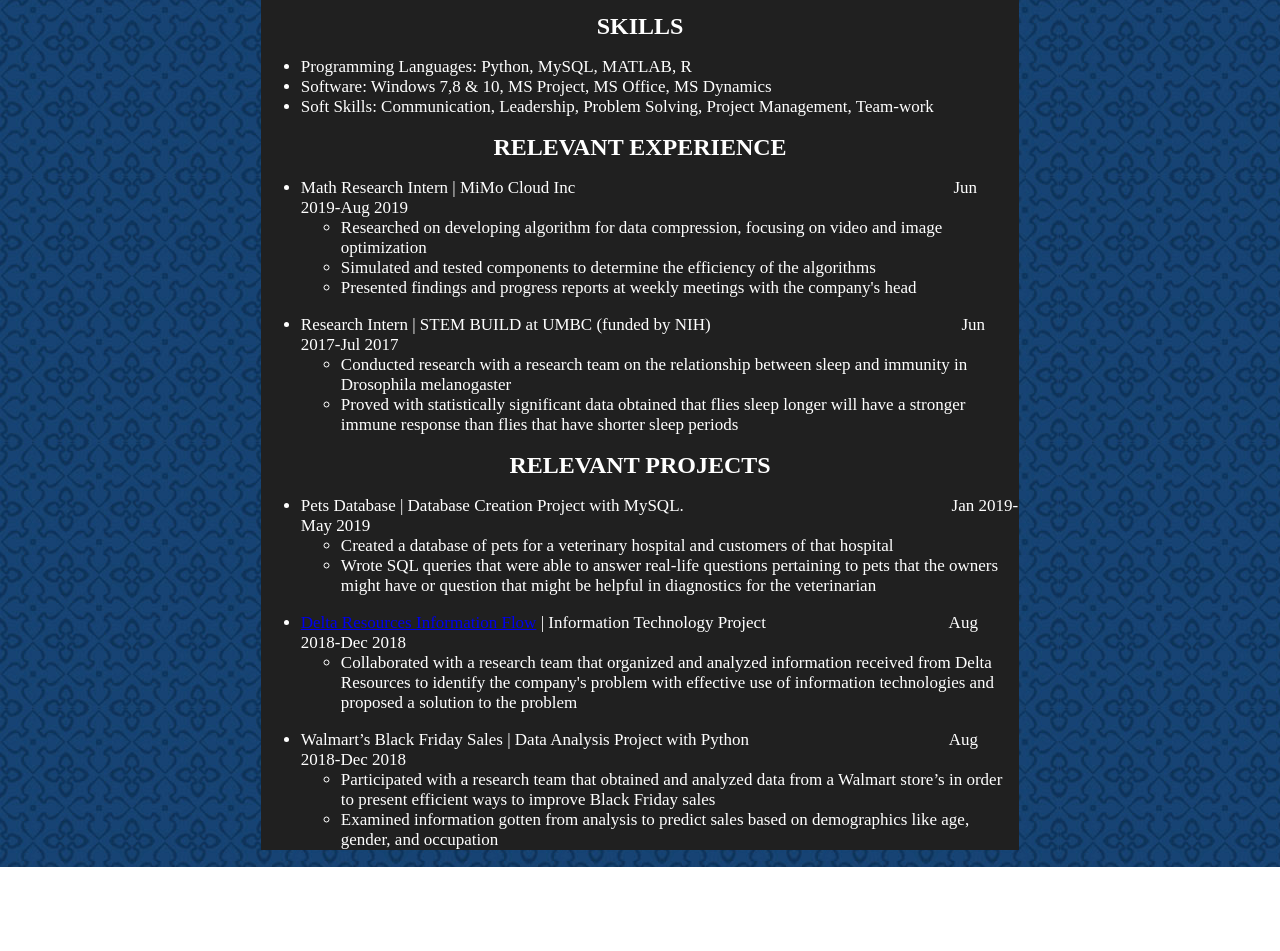
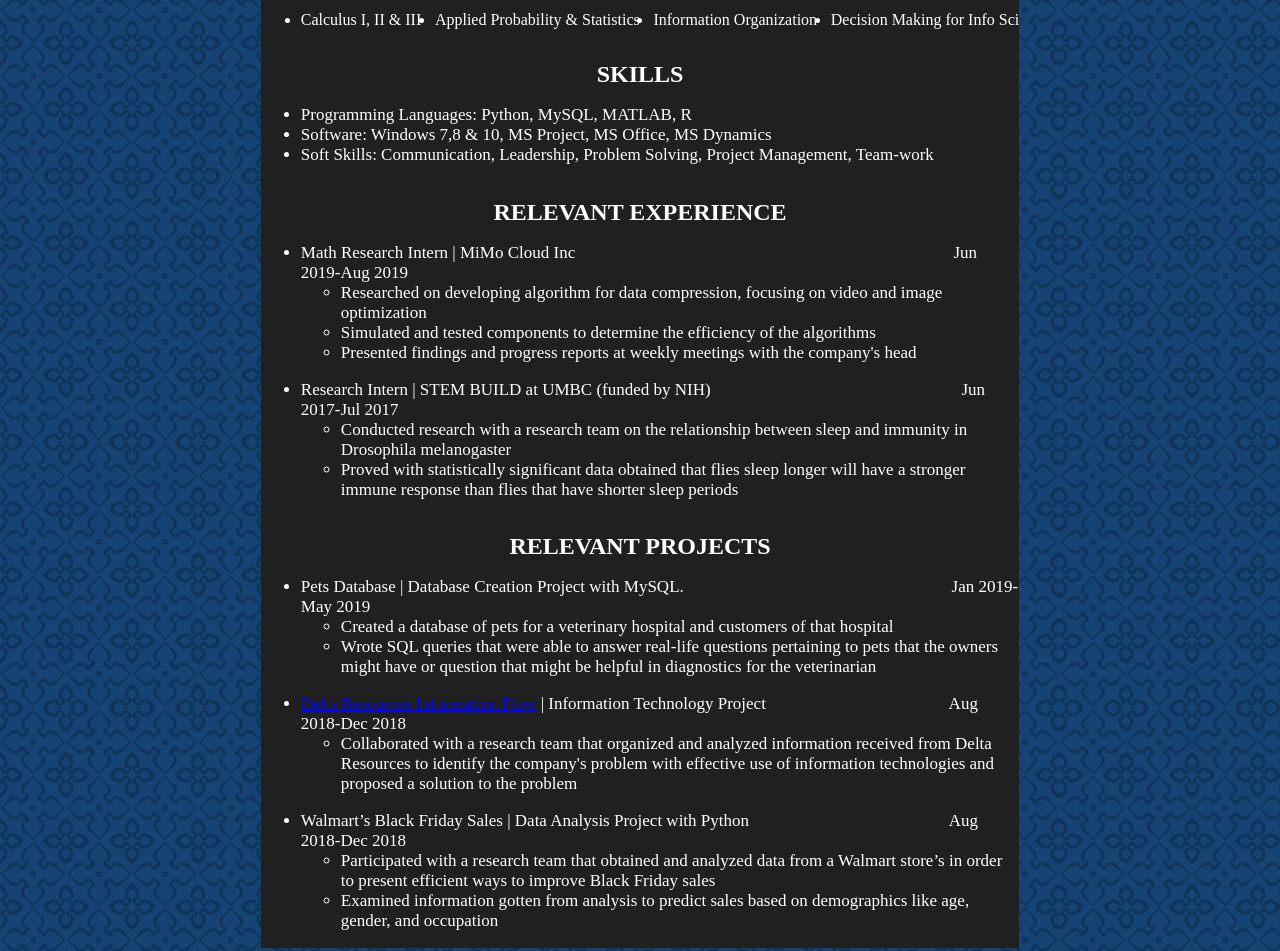
Before and after one commit to ayoaade/INST377, a plain HTML site: page Assignment1/index.html in a window 1280 px wide. Shown: the part 621-1572 px from the top of the page. Before the commit the page ends 1488 px from the top, so only its background shows below. Drawn offline with Linux system fonts and the light colour scheme.

Commit message:
some minor tweaks

```diff
--- a/Assignment1/index.html
+++ b/Assignment1/index.html
@@ -66,7 +66,7 @@
         <li>Soft Skills: Communication, Leadership, Problem Solving, Project Management, Team-work </li>
       </ul>
     </div>
-    <div class="experience"></div>
+    <div class="experience">
     <h1> RELEVANT EXPERIENCE</h1>
     <ul>
       <li> Math Research Intern | MiMo Cloud Inc
@@ -89,6 +89,7 @@
           response than flies that have shorter sleep periods</li>
       </ul>
     </ul>
+  </div>
     <div class="projects">
       <h1> RELEVANT PROJECTS</h1>
       <ul>
--- a/Assignment1/styles.css
+++ b/Assignment1/styles.css
@@ -6,6 +6,8 @@
   text-align: center;
   width:60%;
   margin: auto;
+  display: flex;
+  flex-direction: column;
 
 }
 .container ul {
```
Also changed, not shown: 1 other file.
